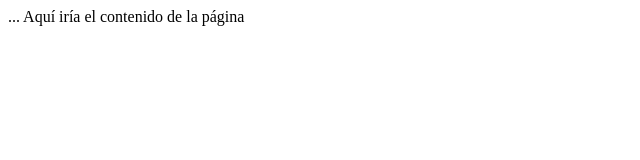
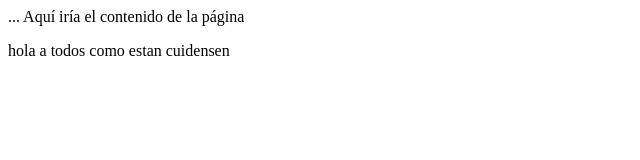
Before and after one commit to demetriodiaz/git-demetriodiaz, a plain HTML site: page index.html in a window 1280 px wide. Shown: the whole page, without its empty margins (0-640 px from the left). Drawn offline with Linux system fonts and the light colour scheme.

Commit message:
aca inserte el texto p

```diff
--- a/index.html
+++ b/index.html
@@ -8,5 +8,9 @@
 
     <BODY>
         Aquí iría el contenido de la página
+        <p>
+            hola a todos como estan
+            cuidensen
+        </p>
     </BODY>
 </HTML>
```
